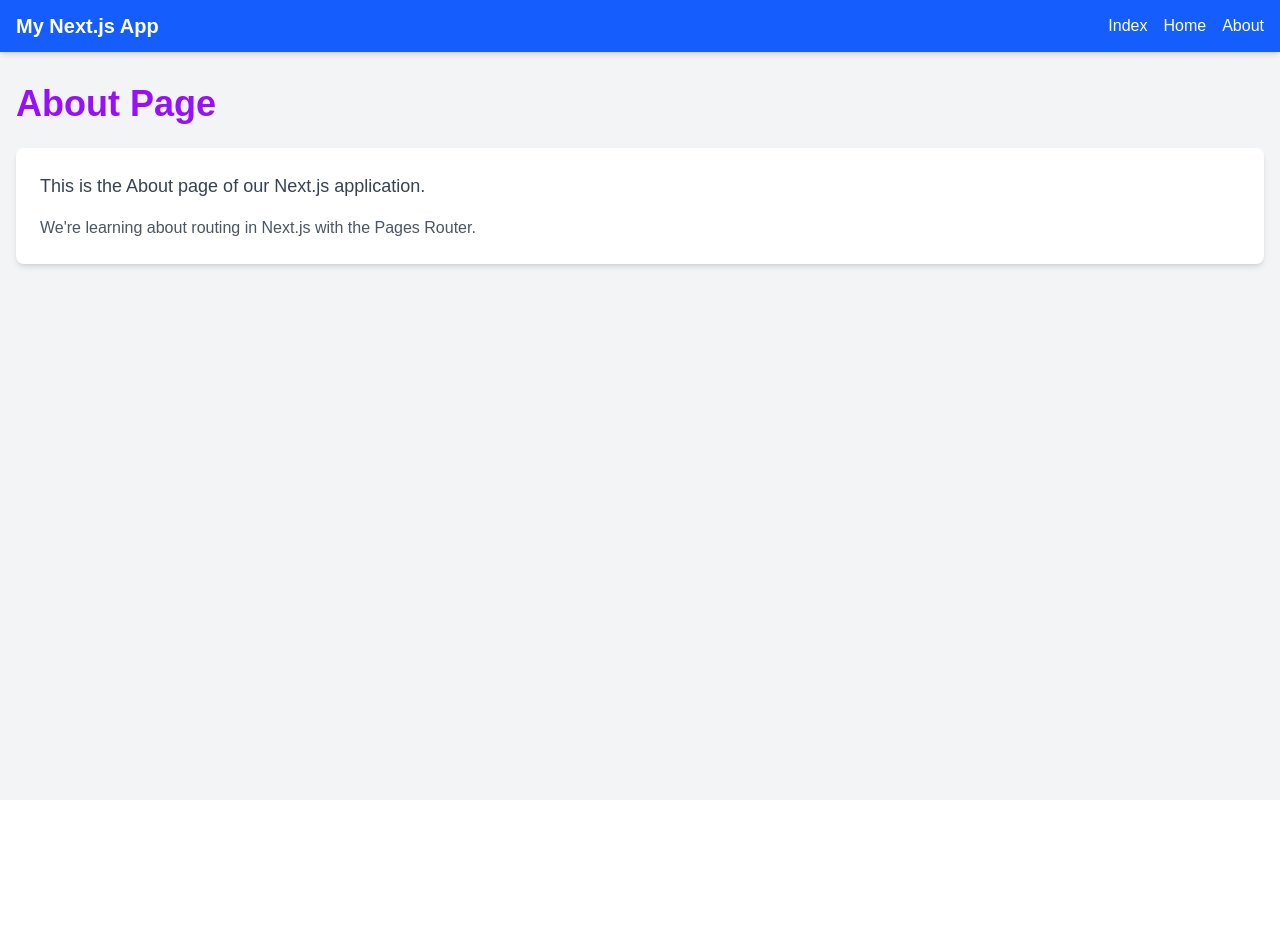
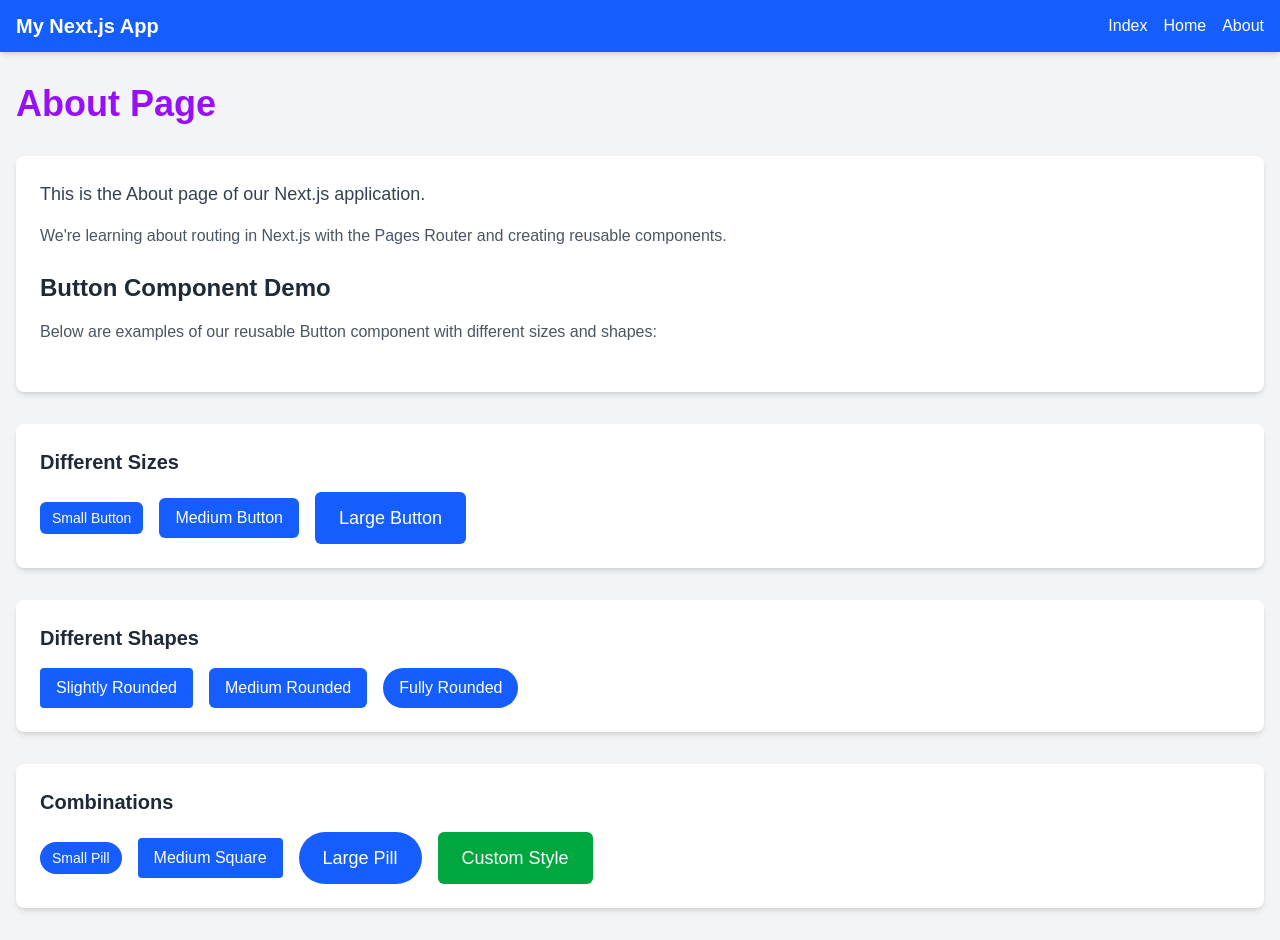
Before and after one commit to DibzDev/alx-project-0x02-setup, a Next.js app in the folder alx-project-0x02/: page /about in a window 1280 px wide. Before the commit the page ends 800 px from the top, so only its background shows below. Built offline with nearby package versions, Linux system fonts and the light colour scheme.

Commit message:
Task 5: Create reusable Button component with size and shape props

```diff
--- /dev/null
+++ b/alx-project-0x02/components/common/Button.tsx
@@ -0,0 +1,36 @@
+import { ButtonProps } from '../../interfaces';
+
+export default function Button({
+  children,
+  size = 'medium',
+  shape = 'rounded-md',
+  onClick,
+  className = '',
+  type = 'button'
+}: ButtonProps) {
+  // Size classes
+  const sizeClasses = {
+    small: 'px-3 py-1.5 text-sm',
+    medium: 'px-4 py-2 text-base',
+    large: 'px-6 py-3 text-lg'
+  };
+
+  // Shape classes
+  const shapeClasses = {
+    'rounded-sm': 'rounded-sm',
+    'rounded-md': 'rounded-md',
+    'rounded-full': 'rounded-full'
+  };
+
+  const baseClasses = 'bg-blue-600 text-white font-medium hover:bg-blue-700 transition-colors focus:outline-none focus:ring-2 focus:ring-blue-500 focus:ring-offset-2';
+
+  return (
+    <button
+      type={type}
+      onClick={onClick}
+      className={`${baseClasses} ${sizeClasses[size]} ${shapeClasses[shape]} ${className}`}
+    >
+      {children}
+    </button>
+  );
+}
--- a/alx-project-0x02/interfaces/index.ts
+++ b/alx-project-0x02/interfaces/index.ts
@@ -13,3 +13,12 @@ export interface PostData {
   title: string;
   content: string;
 }
+
+export interface ButtonProps {
+  children: React.ReactNode;
+  size?: 'small' | 'medium' | 'large';
+  shape?: 'rounded-sm' | 'rounded-md' | 'rounded-full';
+  onClick?: () => void;
+  className?: string;
+  type?: 'button' | 'submit' | 'reset';
+}
--- a/alx-project-0x02/pages/about.tsx
+++ b/alx-project-0x02/pages/about.tsx
@@ -1,18 +1,125 @@
 import Header from '../components/layout/Header';
+import Button from '../components/common/Button';
 
 export default function AboutPage() {
+  const handleClick = (message: string) => {
+    alert(message);
+  };
+
   return (
     <div className="min-h-screen bg-gray-100">
       <Header />
       <main className="container mx-auto px-4 py-8">
-        <h1 className="text-4xl font-bold text-purple-600 mb-6">About Page</h1>
-        <div className="bg-white p-6 rounded-lg shadow-md">
-          <p className="text-lg text-gray-700">
+        <h1 className="text-4xl font-bold text-purple-600 mb-8">About Page</h1>
+
+        <div className="bg-white p-6 rounded-lg shadow-md mb-8">
+          <p className="text-lg text-gray-700 mb-4">
             This is the About page of our Next.js application.
           </p>
-          <p className="mt-4 text-gray-600">
-            We're learning about routing in Next.js with the Pages Router.
+          <p className="text-gray-600 mb-6">
+            We're learning about routing in Next.js with the Pages Router and creating reusable components.
           </p>
+
+          <h2 className="text-2xl font-semibold text-gray-800 mb-4">Button Component Demo</h2>
+          <p className="text-gray-600 mb-6">
+            Below are examples of our reusable Button component with different sizes and shapes:
+          </p>
+        </div>
+
+        {/* Button Demonstrations */}
+        <div className="space-y-8">
+          {/* Different Sizes */}
+          <div className="bg-white p-6 rounded-lg shadow-md">
+            <h3 className="text-xl font-semibold text-gray-800 mb-4">Different Sizes</h3>
+            <div className="flex flex-wrap items-center gap-4">
+              <Button
+                size="small"
+                onClick={() => handleClick('Small button clicked!')}
+              >
+                Small Button
+              </Button>
+
+              <Button
+                size="medium"
+                onClick={() => handleClick('Medium button clicked!')}
+              >
+                Medium Button
+              </Button>
+
+              <Button
+                size="large"
+                onClick={() => handleClick('Large button clicked!')}
+              >
+                Large Button
+              </Button>
+            </div>
+          </div>
+
+          {/* Different Shapes */}
+          <div className="bg-white p-6 rounded-lg shadow-md">
+            <h3 className="text-xl font-semibold text-gray-800 mb-4">Different Shapes</h3>
+            <div className="flex flex-wrap items-center gap-4">
+              <Button
+                shape="rounded-sm"
+                onClick={() => handleClick('Slightly rounded button clicked!')}
+              >
+                Slightly Rounded
+              </Button>
+
+              <Button
+                shape="rounded-md"
+                onClick={() => handleClick('Medium rounded button clicked!')}
+              >
+                Medium Rounded
+              </Button>
+
+              <Button
+                shape="rounded-full"
+                onClick={() => handleClick('Fully rounded button clicked!')}
+              >
+                Fully Rounded
+              </Button>
+            </div>
+          </div>
+
+          {/* Size and Shape Combinations */}
+          <div className="bg-white p-6 rounded-lg shadow-md">
+            <h3 className="text-xl font-semibold text-gray-800 mb-4">Combinations</h3>
+            <div className="flex flex-wrap items-center gap-4">
+              <Button
+                size="small"
+                shape="rounded-full"
+                onClick={() => handleClick('Small pill button clicked!')}
+              >
+                Small Pill
+              </Button>
+
+              <Button
+                size="medium"
+                shape="rounded-sm"
+                onClick={() => handleClick('Medium square button clicked!')}
+              >
+                Medium Square
+              </Button>
+
+              <Button
+                size="large"
+                shape="rounded-full"
+                onClick={() => handleClick('Large pill button clicked!')}
+              >
+                Large Pill
+              </Button>
+
+              <Button
+                size="large"
+                shape="rounded-md"
+                className="bg-green-600 hover:bg-green-700"
+                onClick={() => handleClick('Custom green button clicked!')}
+              >
+                Custom Style
+              </Button>
+            </div>
+          </div>
         </div>
       </main>
     </div>
```
